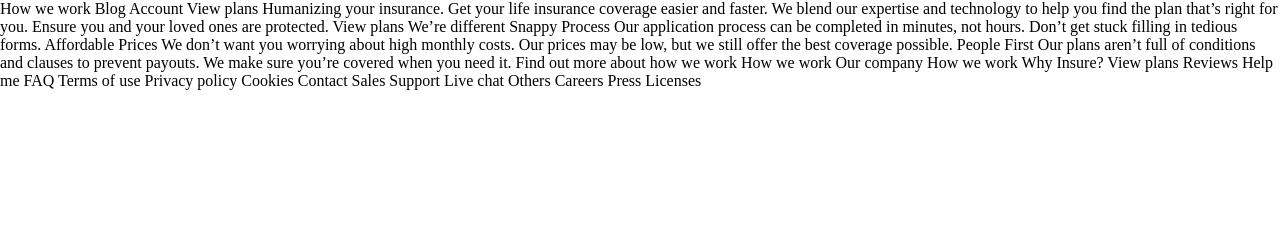
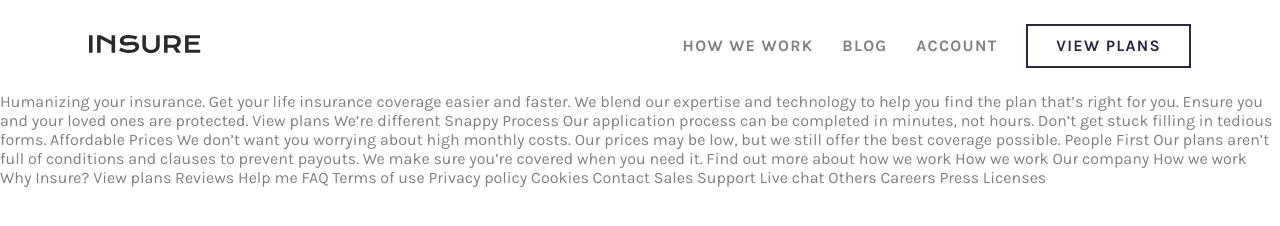
Before and after one commit to cseltzner/insure-landing-page, a plain HTML site: page index.html in a window 1280 px wide. Drawn offline with Linux system fonts and the light colour scheme.

Commit message:
Create navbar

```diff
--- a/index.html
+++ b/index.html
@@ -17,8 +17,22 @@
     <title>Frontend Mentor | Insure landing page</title>
   </head>
   <body>
+    <!-- Navbar -->
+    <nav class="container">
+      <a href="#" class="logo">
+        <img src="./images/logo.svg" alt="Insure brand logo" />
+      </a>
+      <div class="nav-links md-hidden">
+        <a href="#" class="nav-links__link">How we work</a>
+        <a href="#" class="nav-links__link">Blog</a>
+        <a href="#" class="nav-links__link">Account</a>
+        <a href="#" class="btn btn-dark">View Plans</a>
+      </div>
+      <div class="md-shown hamburger-menu">
+        <img src="./images/icon-hamburger.svg" alt="Open menu" />
+      </div>
+    </nav>
     <!---->
-    How we work Blog Account View plans
     <!---->
     Humanizing your insurance.
     <!---->
--- a/styles.css
+++ b/styles.css
@@ -1,5 +1,121 @@
+@import url('https://fonts.googleapis.com/css2?family=DM+Serif+Display&family=Karla:wght@400;700&display=swap');
+
 * {
   box-sizing: border-box;
   margin: 0;
   padding: 0;
 }
+
+:root {
+  --font-size-default: 1rem;
+  --font-family-heading: 'DM Serif Display', serif;
+  --font-family-body: 'Karla', sans-serif;
+  --color-dark-violet: hsl(256, 26%, 20%);
+  --color-gray-blue: hsl(216, 30%, 68%);
+  --color-very-dark-violet: hsl(270, 9%, 17%);
+  --color-dark-gray-violet:  hsl(273, 4%, 51%);
+  --color-light-gray: hsl(0, 0%, 98%);
+}
+
+body {
+  color: var(--color-dark-gray-violet);
+  font-family: var(--font-family-body);
+  font-size: var(--font-size-default);
+}
+
+a {
+  color: inherit;
+  text-decoration: none;
+  text-transform: uppercase;
+  letter-spacing: 0.08rem;
+}
+
+.container {
+  width: 100%;
+  margin: 0 auto;
+  padding-left: 1.5rem;
+  padding-right: 1.5rem;
+}
+
+nav {
+  display: flex;
+  justify-content: space-between;
+  align-items: center;
+  padding-top: 1.5rem;
+  padding-bottom: 1.5rem;
+}
+
+.logo {
+
+}
+
+.nav-links {
+  display: flex;
+  align-items: center;
+  gap: 1.8rem;
+  font-weight: 700;
+}
+
+.nav-links__link:hover {
+  color: var(--color-very-dark-violet);
+  transition: all .15s ease-in-out;
+}
+
+.btn {
+  border: 2px solid;
+  padding: .65rem 1.75rem;
+  font-weight: 700;
+  transition: all .15s ease-in-out;
+}
+
+.btn-dark {
+  border-color: var(--color-dark-violet);
+  color: var(--color-dark-violet);
+}
+
+.btn-dark:hover {
+  color: var(--color-light-gray);
+  background-color: var(--color-dark-violet);
+}
+
+@media (max-width: 768px) {
+  .md-hidden {
+    display: none;
+  }
+  .md-shown {
+    display: block;
+  }
+}
+
+@media (min-width: 640px) {
+  .container {
+    max-width: 550px;
+  }
+}
+
+@media (min-width: 768px) {
+  .container {
+    max-width: 780px;
+  }
+  .md-shown {
+    display: none;
+  }
+}
+
+@media (min-width: 1024px) {
+  .container {
+    max-width: 975px;
+  }
+}
+
+@media (min-width: 1280px) {
+  .container {
+    max-width: 1150px;
+  }
+}
+
+@media (min-width: 1536px) {
+  .container {
+    max-width: 1450px;
+  }
+}
```
